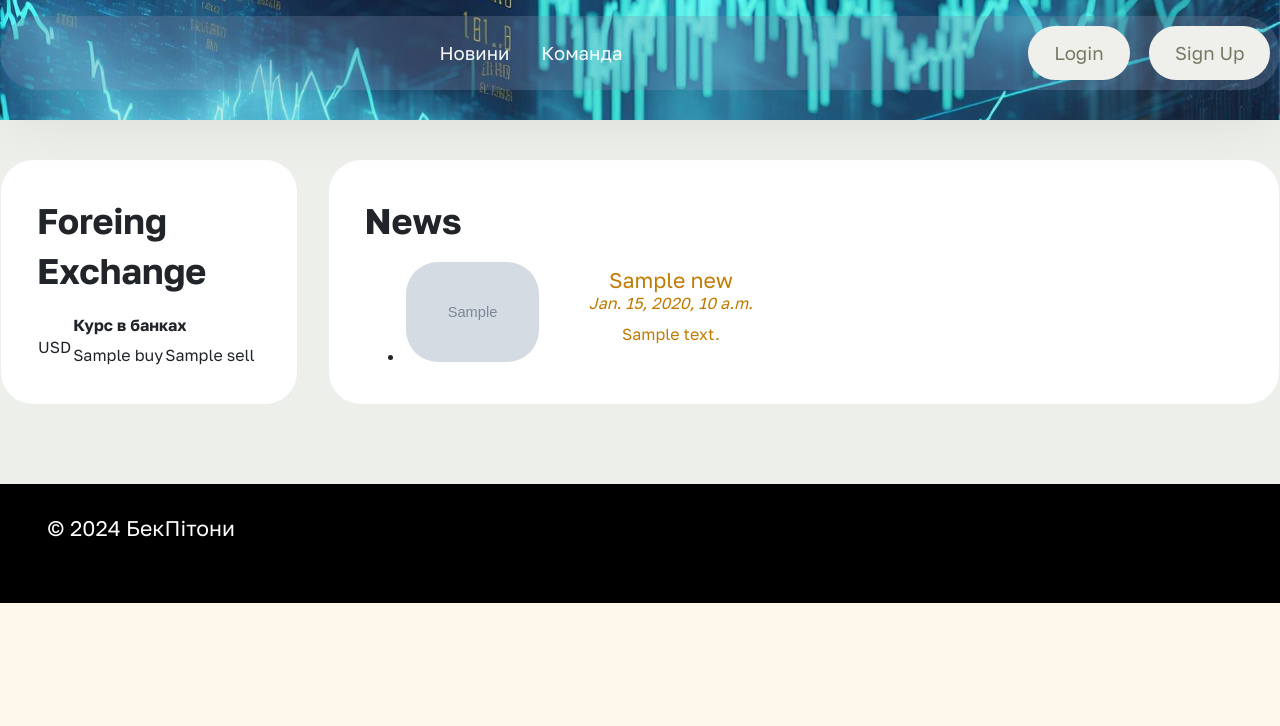
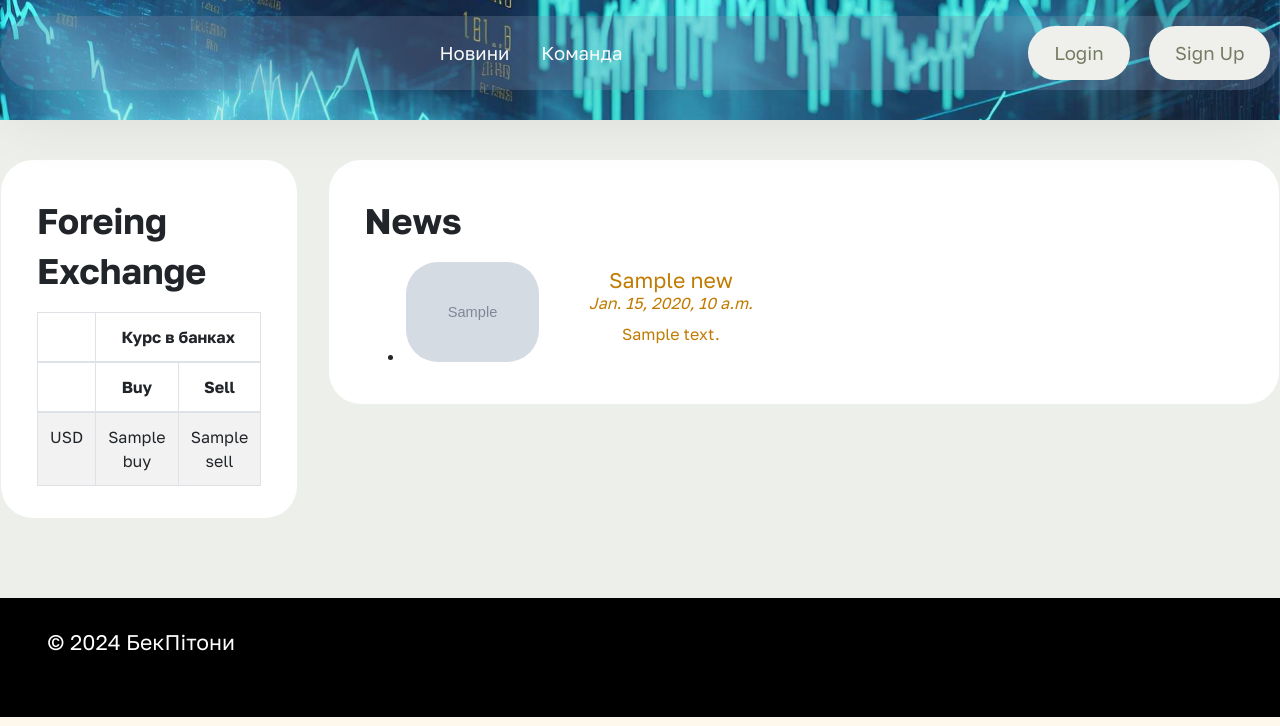
Before and after one commit to PYOrm/Personal_Assistant, a Django app: template personal_assistant/latest_news/templates/index.html in a window 1280 px wide. Shown: the top 726 px of the page. Run offline with Django 3.2, Linux system fonts and the light colour scheme; the template is opened without the code that fills it: most values are stand-ins (such as "Sample title", 1, 10 or a date in 2020); grey boxes marked "Sample" are stand-in pictures; some libraries are stand-ins or nearby versions.

Commit message:
templates and run parser only when server start

```diff
--- a/personal_assistant/latest_news/apps.py
+++ b/personal_assistant/latest_news/apps.py
@@ -6,5 +6,6 @@ class LatestNewsConfig(AppConfig):
     name = 'latest_news'
 
     def ready(self):
-        from latest_news.utils import updater
-        updater.start()
+        if __name__ == "latest_news.apps":
+            from latest_news.utils import updater
+            updater.start()
--- a/personal_assistant/latest_news/templates/index.html
+++ b/personal_assistant/latest_news/templates/index.html
@@ -13,25 +13,30 @@
               <b>Foreing Exchange</b>
             </h5>
             <p class="card-text mbr-fonts-style display-7" mbr-if="this | fakeFilter uname__52 _params.showText" data-app-selector=".card-text, .item .mbr-section-btn" mbr-class-var="uname__50" mbr-on-change-theme-style="uname__51" data-app-edit="content" mbr-static-html="uname__53" mbr-content-edit="uname__53" data-app-placeholder="Введите Текст" mbr-on-change-component-node="uname__54" data-class-var="display-7">
-              <table id="main_table" class="table-course negative-margin-767">
+              <table id="main_table" class="table table-striped table-bordered align-center">
                 <thead>
                   <tr>
                     <th class="text-right-767">&nbsp;</th>
                     <th class="text-right-767" colspan="2">Курс в банках</th>
 
                   </tr>
+                  <tr>
+                    <th class="text-right-767">&nbsp;</th>
+                    <th class="text-right-767">Buy</th>
+                    <th class="text-right-767">Sell</th>
+                  </tr>
                 </thead>
-                <tbody class="text-right">
+                <tbody class="align-center">
                 {% for cur in currency %}
-                  <tr class=" ">
-                    <td class="uppercase condensed">
-                      <p class="dotted">{{cur.currency}}</p>
+                  <tr style="vertical-align: center; padding:.25rem">
+                    <td>
+                      <div>{{cur.currency}}</div>
                     </td>
                     <td>
-                      <div class="course">{{cur.buy}}</div>
+                      <div>{{cur.buy}}</div>
                     </td>
                     <td>
-                      <div class="course">{{cur.sell}}</div>
+                      <div>{{cur.sell}}</div>
                     </td>
                   </tr>
                 {% endfor %}
--- a/personal_assistant/latest_news/utils/updater.py
+++ b/personal_assistant/latest_news/utils/updater.py
@@ -12,7 +12,7 @@ def run_parsers():
 
 
 def start():
-   # run_parsers()
+    run_parsers()
     scheduler = BackgroundScheduler()
     scheduler.add_job(run_parsers, 'interval', minutes=1440)
     scheduler.start()
```
